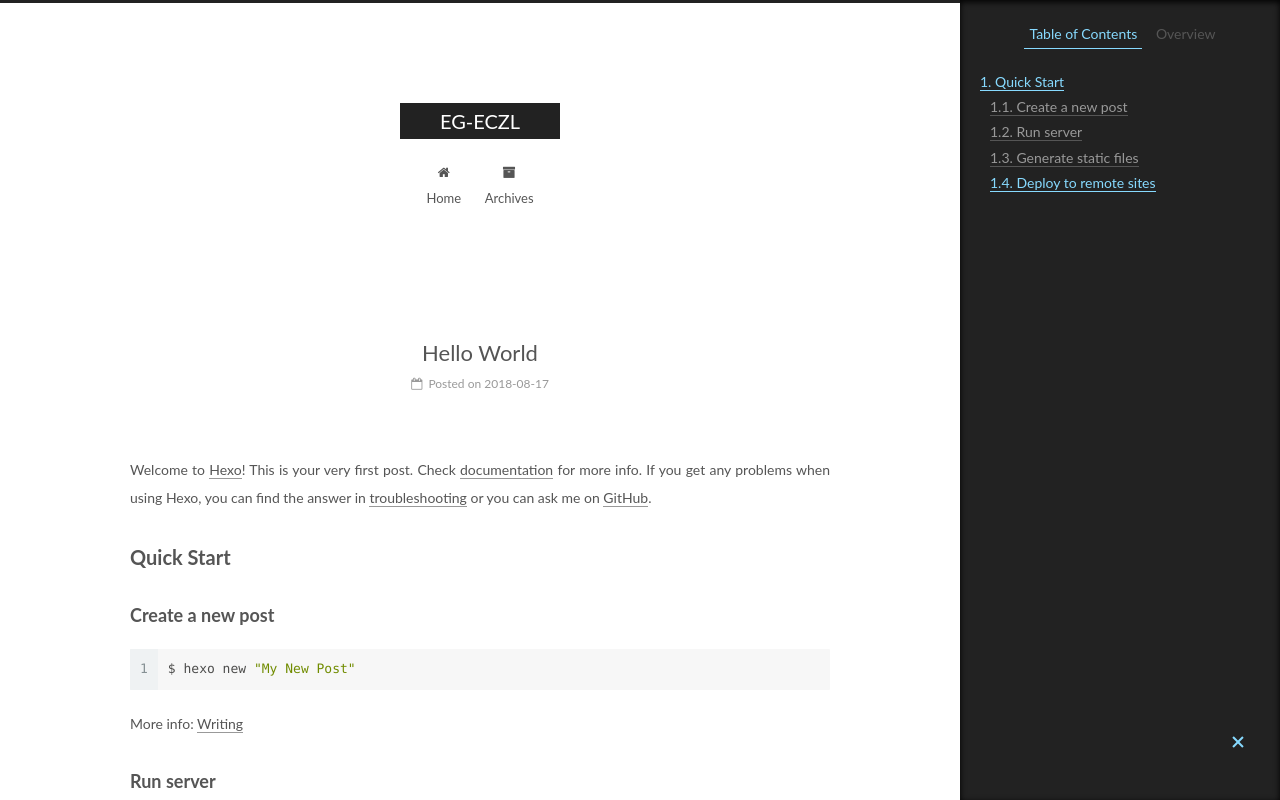
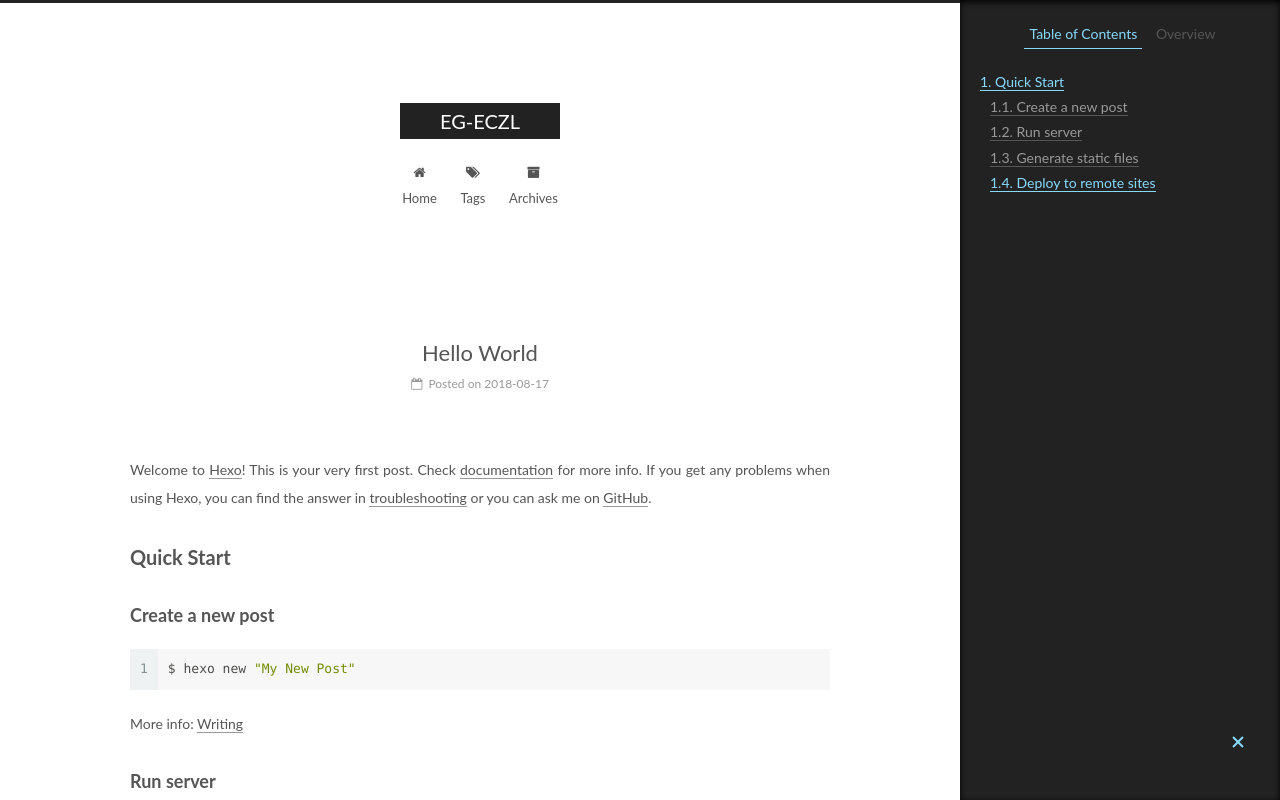
Before and after one commit to EG-GCZL/EG-GCZL.github.io, a plain HTML site: page 2018/08/17/hello-world/index.html in a window 1280 px wide. Shown: the top 800 px of the page. Drawn offline with Linux system fonts and the light colour scheme.

Commit message:
Site updated: 2018-08-17 15:14:46

```diff
--- a/2018/08/17/hello-world/index.html
+++ b/2018/08/17/hello-world/index.html
@@ -186,6 +186,16 @@
               <i class="menu-item-icon fa fa-fw fa-home"></i> <br />
 
             Home
+          </a>
+        </li>
+
+
+        <li class="menu-item menu-item-tags">
+          <a href="/tags/" rel="section">
+
+              <i class="menu-item-icon fa fa-fw fa-tags"></i> <br />
+
+            Tags
           </a>
         </li>
 
```
Also changed, not shown: archives/2018/08/index.html (+10 -0 lines), archives/2018/index.html (+10 -0 lines), archives/index.html (+10 -0 lines), index.html (+10 -0 lines).
